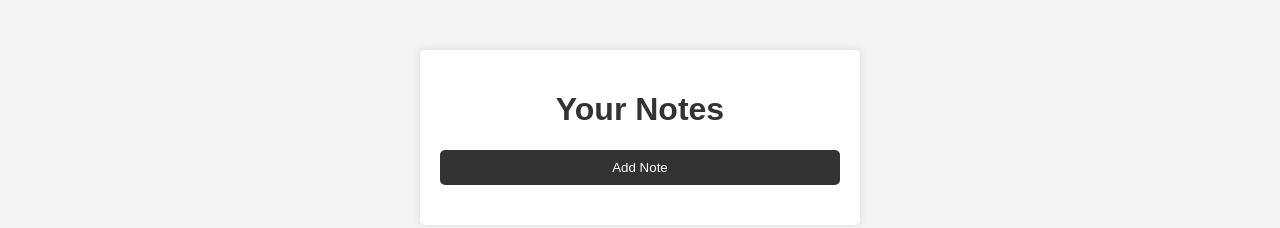
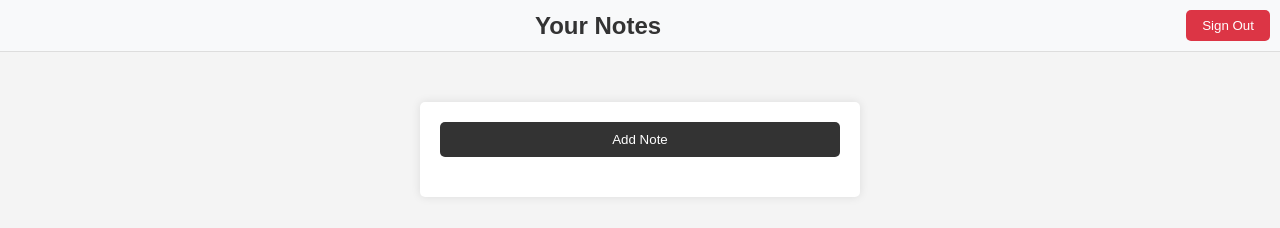
Before and after one commit to jcsv1991/My-Note-App, a website: page public/dashboard.html in a window 1280 px wide. Drawn offline with Linux system fonts and the light colour scheme; no server answers; sample sign-in values are in the browser's storage.

Commit message:
front end improvements

```diff
--- a/public/css/styles.css
+++ b/public/css/styles.css
@@ -63,5 +63,44 @@ button:hover {
 }
 
 .note-item button.delete {
+    background-color: #fd7e14; /* Updated delete button color to orange */
+}
+
+/* Sign Out Button Styles */
+.header {
+    display: flex;
+    justify-content: space-between;
+    align-items: center;
+    padding: 10px;
+    background-color: #f8f9fa;
+    border-bottom: 1px solid #ddd;
+    margin-bottom: 20px;
+}
+
+.header h1, .header h2 {
+    flex: 1;
+    text-align: center;
+    margin: 0;
+    font-size: 24px;
+    color: #333;
+}
+
+.sign-out-btn {
+    padding: 8px 16px;
     background-color: #dc3545;
+    color: white;
+    border: none;
+    border-radius: 5px;
+    cursor: pointer;
+    transition: background-color 0.3s ease;
+    margin-left: auto; /* Align the button to the right */
+    width: auto; /* Only take up as much space as needed */
 }
+
+.sign-out-btn:hover {
+    background-color: #c82333;
+}
+
+.sign-out-btn:focus {
+    outline: none;
+}
--- a/public/dashboard.html
+++ b/public/dashboard.html
@@ -7,8 +7,11 @@
     <link rel="stylesheet" href="css/styles.css">
 </head>
 <body>
+    <div class="header"> <!-- Added header div -->
+        <h1>Your Notes</h1>
+        <button id="sign-out-button" class="sign-out-btn">Sign Out</button> <!-- Sign Out Button Added -->
+    </div>
     <div class="dashboard-container">
-        <h1>Your Notes</h1>
         <button id="add-note-button">Add Note</button>
         <div id="notes-list"></div>
     </div>
--- a/public/js/main.js
+++ b/public/js/main.js
@@ -9,6 +9,15 @@ document.addEventListener('DOMContentLoaded', async () => {
 
     console.log("Token retrieved:", token);
     console.log("Note ID from URL:", noteId);
+
+    // Handle Sign Out
+    if (document.getElementById('sign-out-button')) {
+        document.getElementById('sign-out-button').addEventListener('click', () => {
+            console.log("Sign out button clicked");
+            localStorage.removeItem('token');
+            window.location.href = 'login.html';
+        });
+    }
 
     // Handle Login and Registration
     if (document.getElementById('login-form')) {
```
Also changed, not shown: public/note-editor.html (+4 -1 lines).
